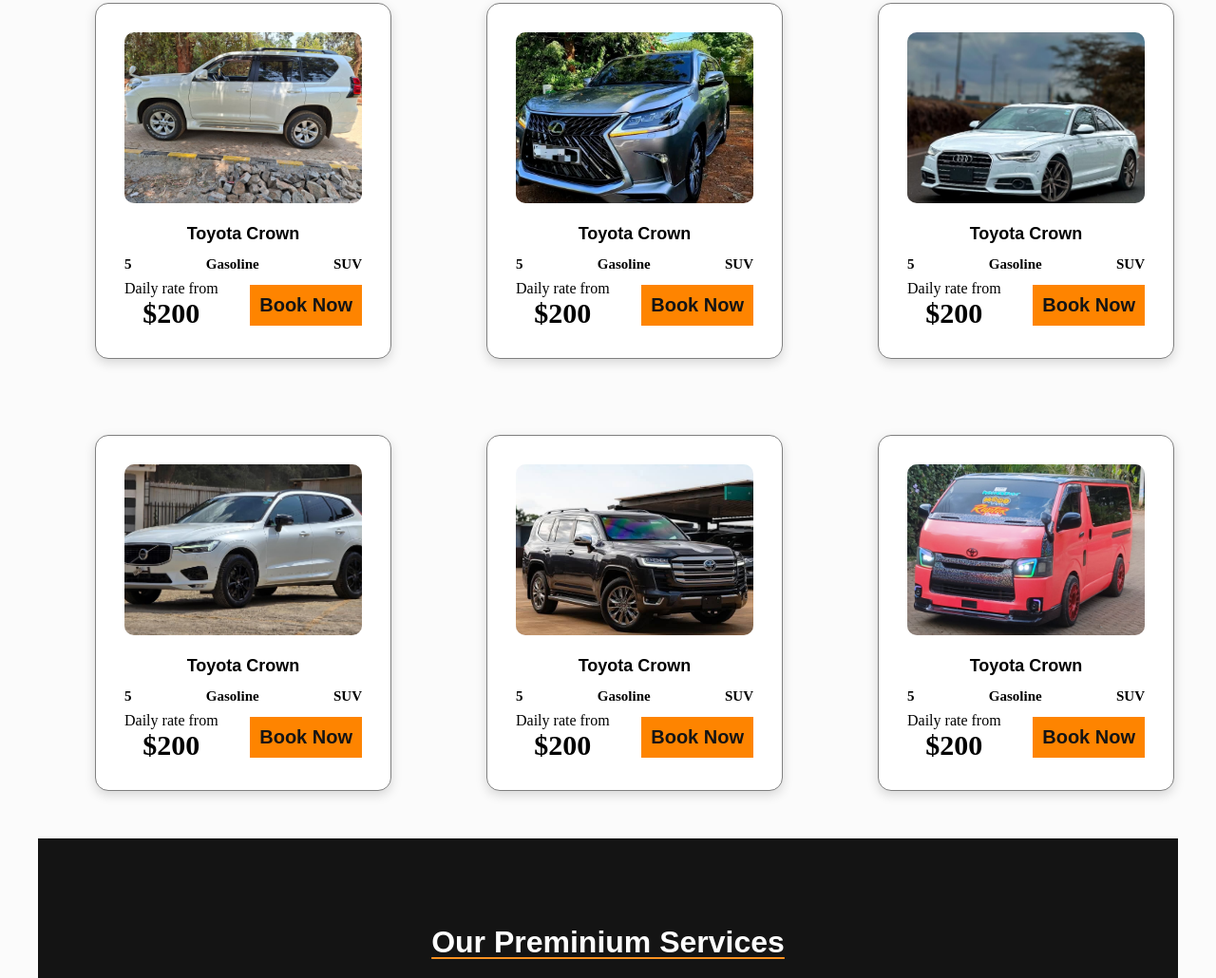
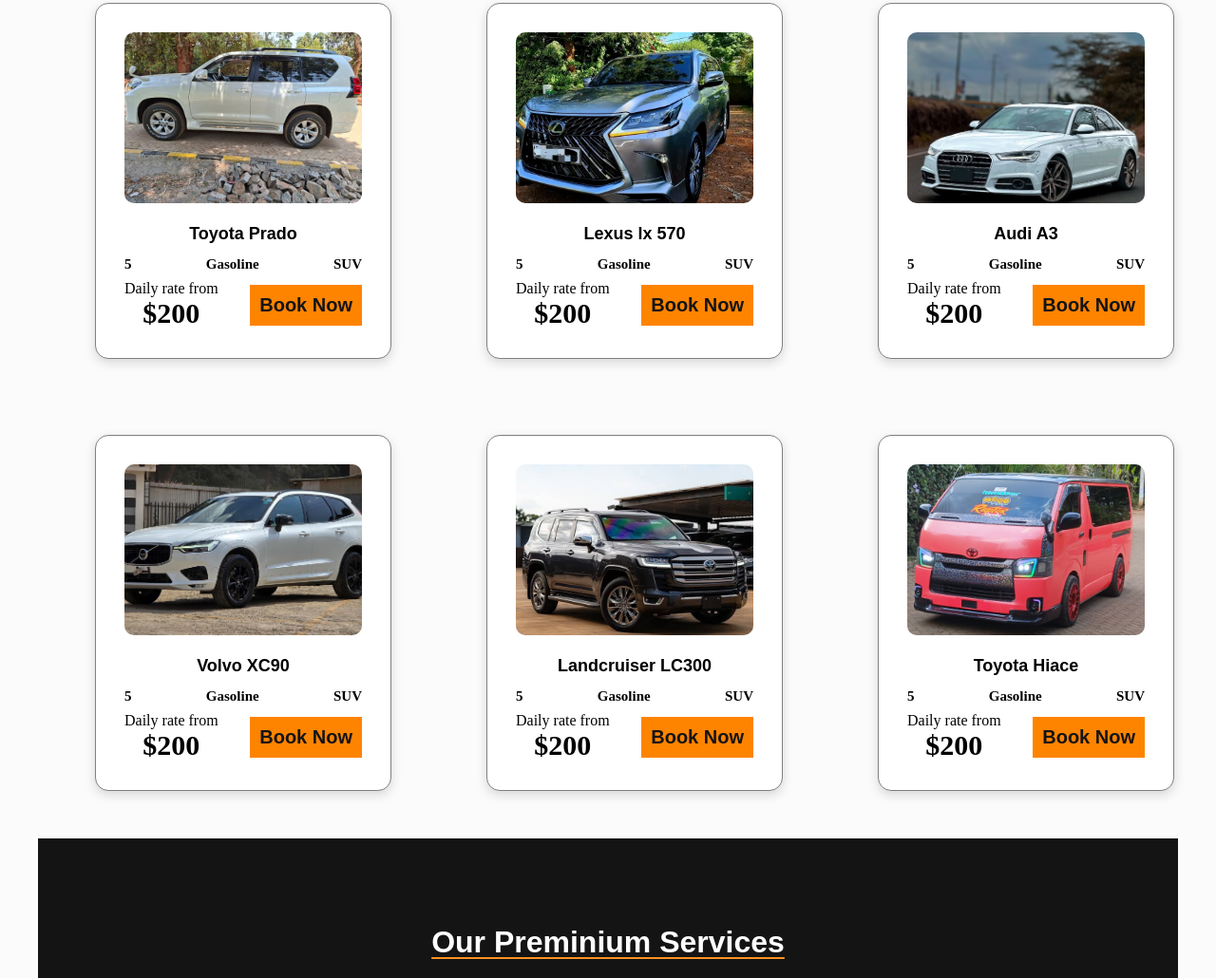
Before and after one commit to Linkon-Tuhoto/Car-booking-system, a plain HTML site: page index.html in a window 1280 px wide. Shown: the part 3350-4380 px from the top of the page at 95% size. Drawn offline with nearby package versions, Linux system fonts and the light colour scheme; a script that the page names is missing.

Commit message:
Changed Car Names

```diff
--- a/index.html
+++ b/index.html
@@ -157,7 +157,7 @@
         <div class="featuredCars">
             <div class="theCars">
                 <img src="img/prado.jpeg" alt="car">
-                <h3>Toyota Crown</h3>
+                <h3>Toyota Prado</h3>
                 <div class="icons">
                     <div>
                         <p>5</p>
@@ -182,7 +182,7 @@
 
             <div class="theCars">
                 <img src="img/image1.jpeg" alt="car">
-                <h3>Toyota Crown</h3>
+                <h3>Lexus lx 570</h3>
                 <div class="icons">
                     <div>
                         <p>5</p>
@@ -207,7 +207,7 @@
 
             <div class="theCars">
                 <img src="img/image2.jpeg" alt="car">
-                <h3>Toyota Crown</h3>
+                <h3>Audi A3</h3>
                 <div class="icons">
                     <div>
                         <p>5</p>
@@ -232,7 +232,7 @@
 
             <div class="theCars">
                 <img src="img/image3.jpeg" alt="car">
-                <h3>Toyota Crown</h3>
+                <h3>Lexus Rx</h3>
                 <div class="icons">
                     <div>
                         <p>5</p>
@@ -257,7 +257,7 @@
 
             <div class="theCars">
                 <img src="img/image4.jpeg" alt="car">
-                <h3>Toyota Crown</h3>
+                <h3>Volvo XC90</h3>
                 <div class="icons">
                     <div>
                         <p>5</p>
@@ -282,7 +282,7 @@
 
             <div class="theCars">
                 <img src="img/image5.jpeg" alt="car">
-                <h3>Toyota Crown</h3>
+                <h3>Landcruiser LC300</h3>
                 <div class="icons">
                     <div>
                         <p>5</p>
@@ -307,7 +307,7 @@
 
             <div class="theCars">
                 <img src="img/image6.jpeg" alt="car">
-                <h3>Toyota Crown</h3>
+                <h3>Toyota Hiace</h3>
                 <div class="icons">
                     <div>
                         <p>5</p>
@@ -332,7 +332,7 @@
 
             <div class="theCars">
                 <img src="img/image7.jpeg" alt="car">
-                <h3>Toyota Crown</h3>
+                <h3>Nissan Note</h3>
                 <div class="icons">
                     <div>
                         <p>5</p>
```
